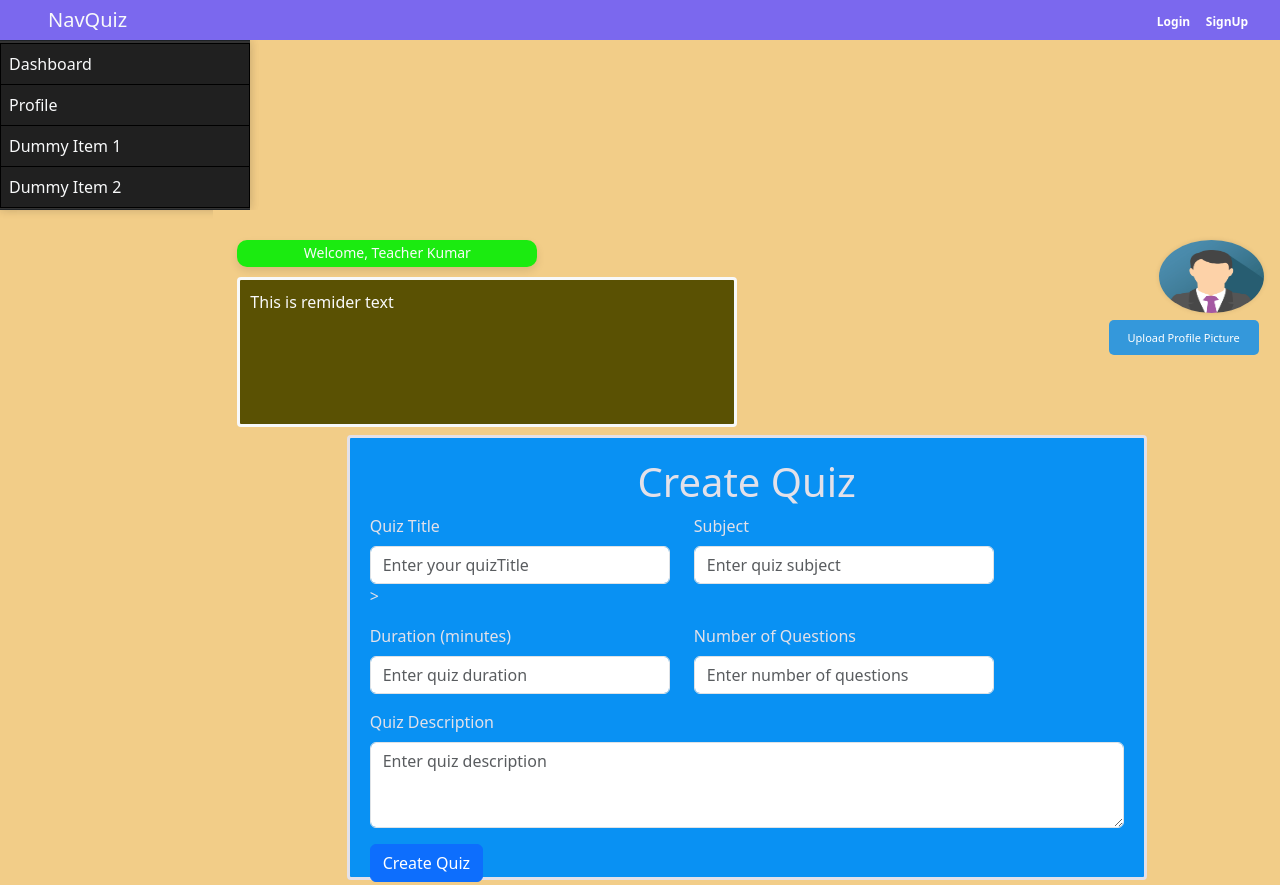
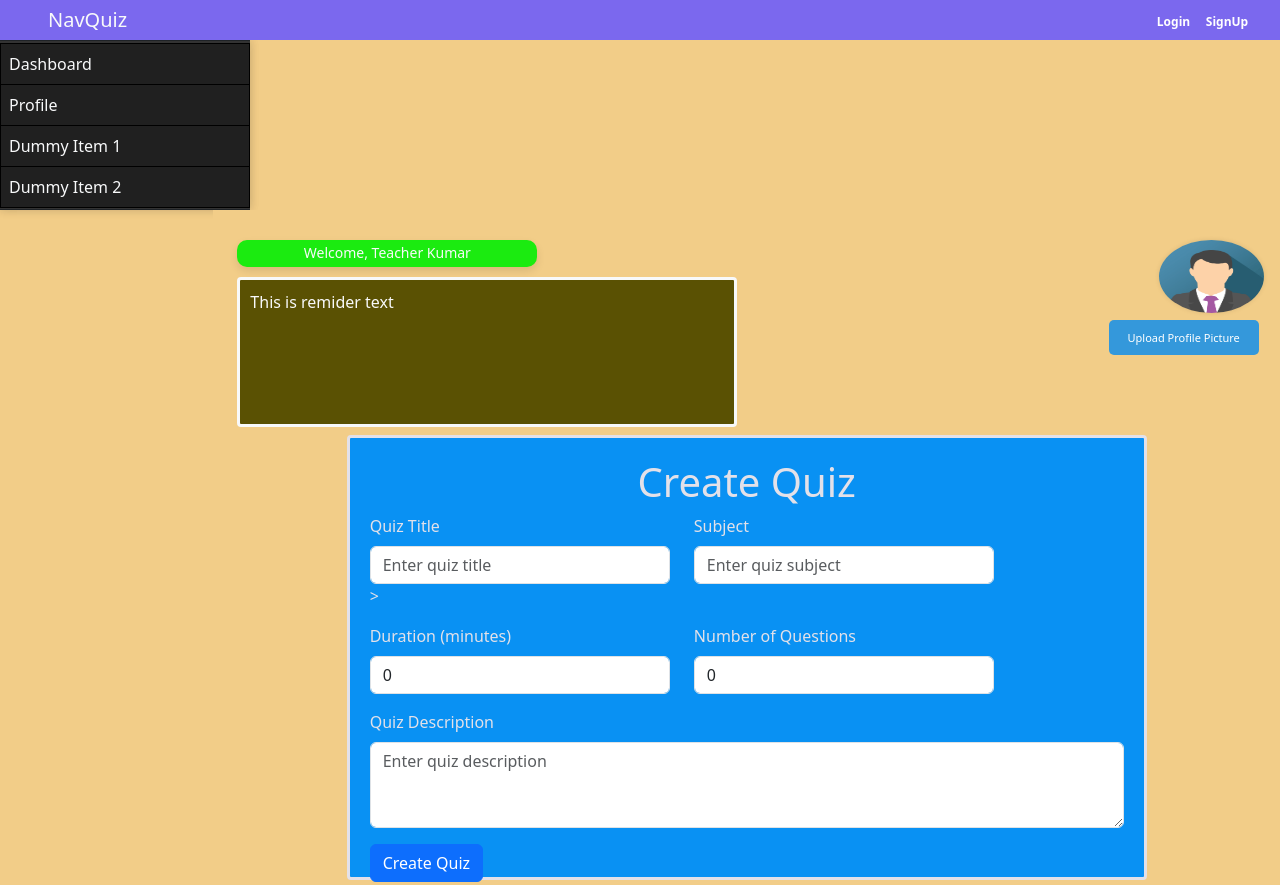
Before and after one commit to NavcodeTech/NavQuizFrontend, an Angular app: page /teachers/tdashboard in a window 1280 px wide. Built offline with nearby package versions, Linux system fonts and the light colour scheme.

Commit message:
added form validation

```diff
--- a/src/app/model/mymodels.ts
+++ b/src/app/model/mymodels.ts
@@ -8,6 +8,7 @@ export interface User{
 export interface QuizDetailModel{
     quizTitle: string;
     quizSubject: string;
-    quizQuestionQuant: string;
+    quizDuration: number;
+    quizQuestionQuant: number;
     quizDescription: string;
 }
--- a/src/app/teachers/quiz-tool/quiz-tool.component.html
+++ b/src/app/teachers/quiz-tool/quiz-tool.component.html
@@ -7,7 +7,7 @@
                     <div class="mb-3">
                         <label for="quizTitle" class="form-label">Quiz Title</label>
                         <input type="text" class="form-control" id="quizTitle" placeholder="Enter quiz title"  pattern="[a-zA-Z ]+" minlength="3" required
-                         name="quizTitle" #quizTitle="ngModel" [(ngModel)]="value.quizTitle" placeholder="Enter your quizTitle">
+                         name="quizTitle" #quizTitle="ngModel" [(ngModel)]="value.quizTitle">
                         <div *ngIf="myCreateQuizForm.controls['quizTitle']?.invalid && myCreateQuizForm.controls['quizTitle']?.dirty || myCreateQuizForm.controls['quizTitle']?.touched">
                             <span *ngIf="myCreateQuizForm.controls['quizTitle'].hasError('required')" style="color: aliceblue;">quizTitle is required</span>
                             <span *ngIf="myCreateQuizForm.controls['quizTitle'].hasError('minlength')" style="color:red;">quizTitle should be minimum 3 characters</span>
@@ -18,7 +18,13 @@
                 <div class="col-5">
                     <div class="mb-3">
                         <label for="quizSubject" class="form-label">Subject</label>
-                        <input type="text" class="form-control" id="quizSubject" placeholder="Enter quiz subject">
+                        <input type="text" class="form-control" id="quizSubject" placeholder="Enter quiz subject" pattern="[a-zA-Z ]+" minlength="3" required
+                        name="quizSubject" #quizSubject="ngModel" [(ngModel)]="value.quizSubject">
+                        <div *ngIf="myCreateQuizForm.controls['quizSubject']?.invalid && myCreateQuizForm.controls['quizSubject']?.dirty || myCreateQuizForm.controls['quizSubject']?.touched">
+                            <span *ngIf="myCreateQuizForm.controls['quizSubject'].hasError('required')" style="color: aliceblue;">quizSubject is required</span>
+                            <span *ngIf="myCreateQuizForm.controls['quizSubject'].hasError('minlength')" style="color:red;">quizSubject should be minimum 3 characters</span>
+                            <span *ngIf="myCreateQuizForm.controls['quizSubject'].hasError('pattern')" style="color: red;">quizSubject should contain A-Z or a-z characters</span>
+                        </div>
                     </div>
                 </div>
             </div>
@@ -26,14 +32,21 @@
                 <div class="col-5">
                     <div class="mb-3">
                         <label for="quizDuration" class="form-label">Duration (minutes)</label>
-                        <input type="number" class="form-control" id="quizDuration" placeholder="Enter quiz duration">
+                        <input type="number" class="form-control" id="quizDuration" placeholder="Enter quiz duration"
+                        name="quizDuration" #quizDuration="ngModel" [(ngModel)]="value.quizDuration">
+                        <div *ngIf="myCreateQuizForm.controls['quizDuration']?.invalid && myCreateQuizForm.controls['quizDuration']?.dirty || myCreateQuizForm.controls['quizDuration']?.touched">
+                            <span *ngIf="myCreateQuizForm.controls['quizDuration'].hasError('required')" style="color: aliceblue;">quizDuration is required</span>
+                        </div>
                     </div>
                 </div>
                 <div class="col-5">
                     <div class="mb-3">
-                        <label for="quizQuestions" class="form-label">Number of Questions</label>
-                        <input type="number" class="form-control" id="quizQuestionQuant"
-                            placeholder="Enter number of questions">
+                        <label for="quizQuestionQuant" class="form-label">Number of Questions</label>
+                        <input type="number" class="form-control" id="quizQuestionQuant" placeholder="Enter number of questions"
+                         name="quizQuestionQuant" #quizQuestionQuant="ngModel" [(ngModel)]="value.quizQuestionQuant">
+                        <div *ngIf="myCreateQuizForm.controls['quizQuestionQuant']?.invalid && myCreateQuizForm.controls['quizQuestionQuant']?.dirty || myCreateQuizForm.controls['quizQuestionQuant']?.touched">
+                            <span *ngIf="myCreateQuizForm.controls['quizQuestionQuant'].hasError('required')" style="color: aliceblue;">quizQuestionQuant is required</span>
+                        </div>
                     </div>
                 </div>
             </div>
@@ -41,8 +54,13 @@
                 <div class="col-12">
                     <div class="mb-3">
                         <label for="quizDescription" class="form-label">Quiz Description</label>
-                        <textarea class="form-control" id="quizDescription" rows="3"
-                            placeholder="Enter quiz description"></textarea>
+                        <textarea class="form-control" id="quizDescription" rows="3" placeholder="Enter quiz description" pattern="[a-zA-Z ]+" minlength="3" required
+                        name="quizDescription" #quizDescription="ngModel" [(ngModel)]="value.quizDescription"></textarea>
+                        <div *ngIf="myCreateQuizForm.controls['quizDescription']?.invalid && myCreateQuizForm.controls['quizDescription']?.dirty || myCreateQuizForm.controls['quizDescription']?.touched">
+                            <span *ngIf="myCreateQuizForm.controls['quizDescription'].hasError('required')" style="color: aliceblue;">quizDescription is required</span>
+                            <span *ngIf="myCreateQuizForm.controls['quizDescription'].hasError('minlength')" style="color:red;">quizDescription should be minimum 3 characters</span>
+                            <span *ngIf="myCreateQuizForm.controls['quizDescription'].hasError('pattern')" style="color: red;">quizDescription should contain A-Z or a-z characters</span>
+                        </div>
                     </div>
                 </div>
             </div>
--- a/src/app/teachers/quiz-tool/quiz-tool.component.ts
+++ b/src/app/teachers/quiz-tool/quiz-tool.component.ts
@@ -13,8 +13,9 @@ export class QuizToolComponent implements OnInit {
   value: QuizDetailModel ={
     quizTitle: '',
     quizSubject: '',
-    quizQuestionQuant: '',
-    quizDescription: ''
+    quizQuestionQuant: 0,
+    quizDescription: '',
+    quizDuration: 0
   };
 
   constructor(private userService: UserAuthService, private route:Router) { }
@@ -23,7 +24,7 @@ export class QuizToolComponent implements OnInit {
 
   }
 
-  creeateQuiz()
+  createQuiz()
   {
     console.log(this.value);
   }
```
